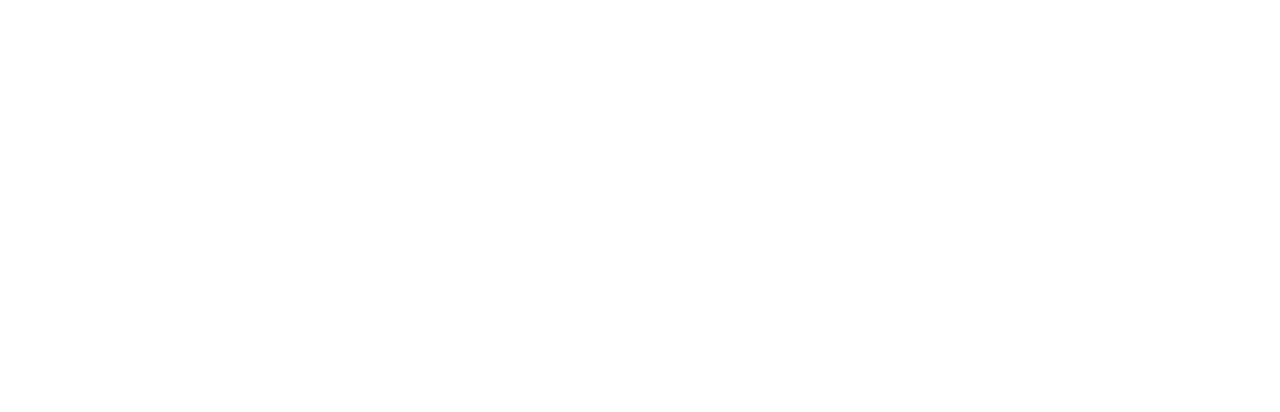
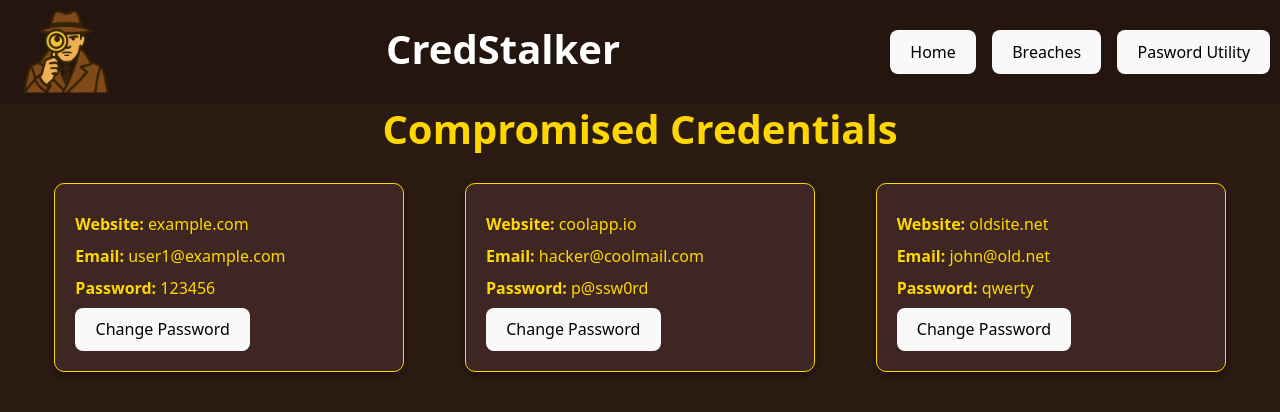
Before and after one commit to armenta-i/cred-stalker, a React (Vite) app in the folder frontend/: page /breaches in a window 1280 px wide. Before the commit this address had no page. Shown: the top 412 px of the page. Built offline with nearby package versions, Linux system fonts and the light colour scheme.

Commit message:
Added breaches page and skeleton pswd utils page

```diff
--- a/frontend/src/App.jsx
+++ b/frontend/src/App.jsx
@@ -1,10 +1,14 @@
 import { Routes, Route } from 'react-router-dom';
 import Home from './Home.jsx';
+import Breaches from './Breaches.jsx';
+import PswdUtils from './PswdUtils.jsx';
 export default function App() {
   return(
     <>
     <Routes>
       <Route path="/" element={<Home/>}/>
+      <Route path="/breaches" element={<Breaches/>}/>
+      <Route path="/pswdutils" element={<PswdUtils/>}/>
     </Routes>
 
     </>
--- /dev/null
+++ b/frontend/src/Breaches.jsx
@@ -0,0 +1,64 @@
+import './Styles/Breaches.css';
+import Header from './Header';
+export default function Breaches() {
+
+  const fakeData = [
+    {
+      site: 'example.com',
+      email: 'user1@example.com',
+      password: '123456'
+    },
+    {
+      site: 'coolapp.io',
+      email: 'hacker@coolmail.com',
+      password: 'p@ssw0rd'
+    },
+    {
+      site: 'oldsite.net',
+      email: 'john@old.net',
+      password: 'qwerty'
+    },
+  ];
+
+  return (
+    <div className="breaches">
+      <h1>Compromised Credentials</h1>
+      <ul className="breach-list">
+        {fakeData.map((item, index) => (
+          <CredentialItem
+            key={index}
+            site={item.site}
+            email={item.email}
+            password={item.password}
+          />
+        ))}
+      </ul>
+    </div>
+  );
+}
+
+function CredentialItem({ site, email, password }) {
+  return (
+    <>
+    <Header/>
+    <li className="credential-item">
+      <div className="credential-block">
+        <p><strong>Website:</strong> {site}</p>
+        <p><strong>Email:</strong> {email}</p>
+        <p><strong>Password:</strong> {password}</p>
+        <ChangepswdBtn/>
+      </div>
+    </li>
+    </>
+  );
+}
+
+function ChangepswdBtn(){
+
+  const handleChangePassword = (e) => {
+    console.log('Change Password button clicked!');
+  }
+  return (
+    <button className="change-password-btn">Change Password</button>
+  );
+}
--- a/frontend/src/Header.jsx
+++ b/frontend/src/Header.jsx
@@ -1,17 +1,20 @@
+import { useNavigate } from 'react-router-dom';
 import './Styles/Header.css';
-export default function Header(){
-    return(
+
+export default function Header() {
+  const navigate = useNavigate();
+
+  return (
     <header>
       <img src="/CredStalkerLogo.png" alt="Logo" style={{ width: '100px' }} />
       <h1>CredStalker</h1>
       <nav>
         <ul>
-                    <li><a href="/">Home</a></li>
-                    <li><a href="/about">About</a></li>
-                    <li><a href="/contact">Contact</a></li>
+          <li><button onClick={() => navigate('/')}>Home</button></li>
+          <li><button onClick={() => navigate('/Breaches')}>Breaches</button></li>
+          <li><button onClick={() => navigate('/PswdUtils')}>Pasword Utility</button></li>
         </ul>
       </nav>
     </header>
   );
-
 }
--- /dev/null
+++ b/frontend/src/PswdUtils.jsx
@@ -0,0 +1,7 @@
+export default function PswdUtils() {
+    return (
+        <>
+        Hello this is where the password utils will be
+        </>
+    );
+}
--- /dev/null
+++ b/frontend/src/Styles/Breaches.css
@@ -0,0 +1,55 @@
+/* Fullscreen page layout */
+.breaches {
+  margin-top: 3rem;
+  min-height: 100vh;
+  width: 100vw;
+  padding: 2rem;
+  background-color: #2C1B12;
+  color: #FFD700;
+  display: flex;
+  flex-direction: column;
+  align-items: center;
+  box-sizing: border-box;
+}
+
+/* Page heading */
+.breaches h1 {
+  margin-bottom: 2rem;
+  text-align: center;
+  font-size: 2.5rem;
+}
+
+/* Credential list grid */
+.breach-list {
+  display: grid;
+  grid-template-columns: repeat(auto-fit, minmax(280px, 1fr)); /* fits 3 in wide view */
+  gap: 2rem;
+  width: 100%;
+  max-width: 1200px;
+  padding: 0;
+  margin: 0 auto;
+  list-style: none;
+  box-sizing: border-box;
+}
+
+/* Individual list item */
+.credential-item {
+  display: flex;
+  justify-content: center;
+}
+
+/* Block styling */
+.credential-block {
+  background-color: #3E2723;
+  padding: 1.25rem;
+  border-radius: 10px;
+  border: 1px solid #FFD700;
+  box-shadow: 0 4px 8px rgba(0, 0, 0, 0.4);
+  width: 100%;
+  max-width: 350px;
+  box-sizing: border-box;
+}
+
+.credential-block p {
+  margin: 0.5rem 0;
+}
```
Lines whose indentation alone changed are shown as unchanged.
